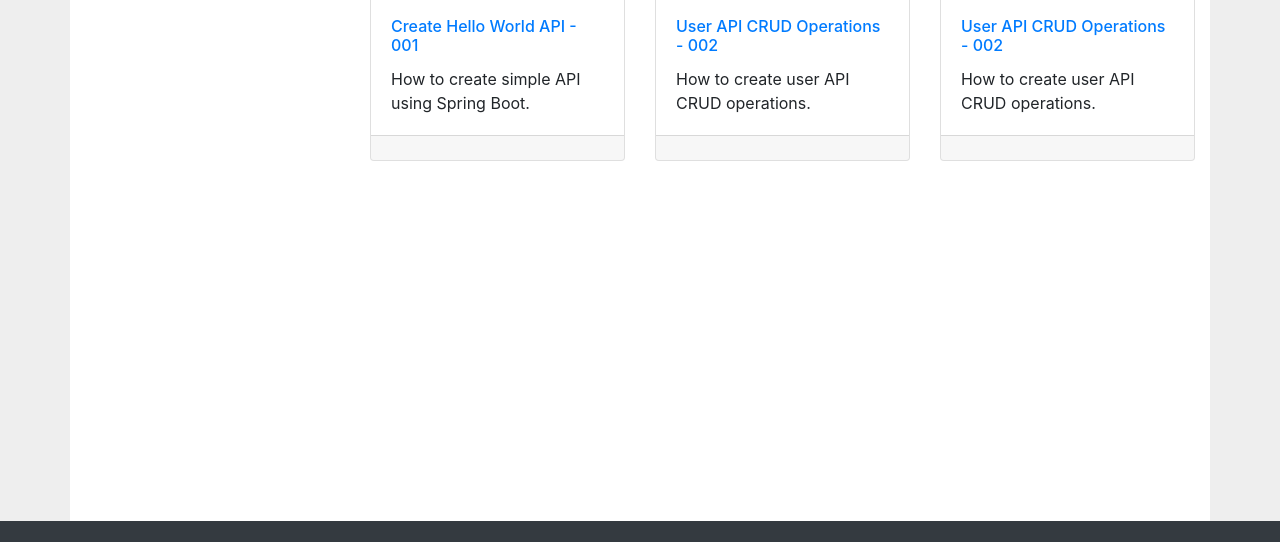
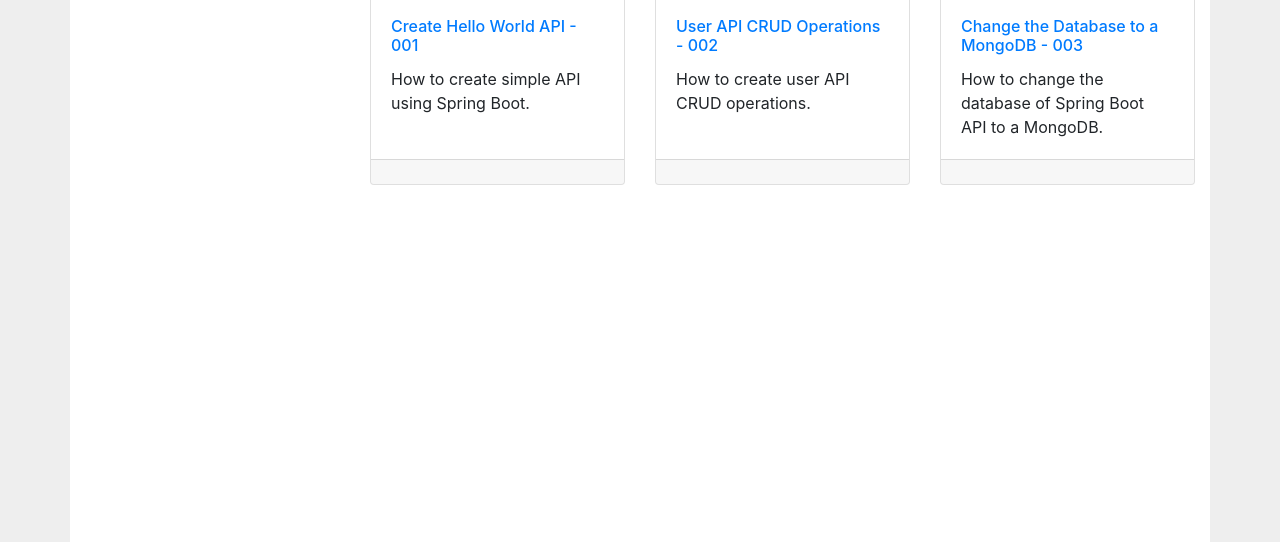
Before and after one commit to onxidtechnologies/onxidtechnologies.github.io, a website: page index.html in a window 1280 px wide. Both pictures are taken after a click on the button "Spring Boot - Basic". Shown: the part 258-800 px from the top of the page. Drawn offline with Linux system fonts and the light colour scheme.

Commit message:
Add new video

```diff
--- a/index.html
+++ b/index.html
@@ -185,10 +185,10 @@
               </iframe>
               <div class="card-body">
                 <h6 class="card-title">
-                  <a href="https://www.youtube.com/watch?v=Wv-bwX_6-FQ" target="_blank">User API CRUD Operations - 002
+                  <a href="https://www.youtube.com/watch?v=Wv-bwX_6-FQ" target="_blank">Change the Database to a MongoDB - 003
                   </a>
                 </h6>
-                <p class="card-text">How to create user API CRUD operations.</p>
+                <p class="card-text">How to change the database of Spring Boot API to a MongoDB.</p>
               </div>
               <div class="card-footer">
               </div>
```
